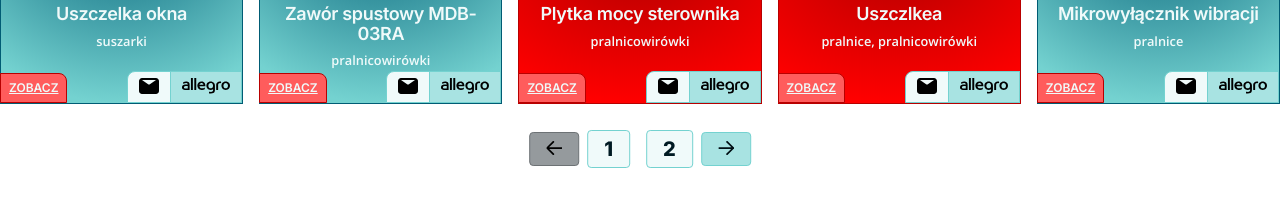
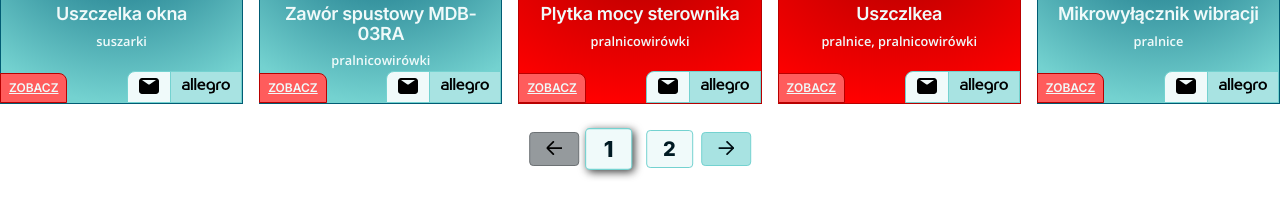
Before and after one commit to krystek77/nextjs-website, a Next.js app: page /czesci-zamienne-pralki-przemyslowe/strona/1 in a window 1280 px wide. Shown: the part 2180-2386 px from the top of the page. Built offline with nearby package versions, Linux system fonts and the light colour scheme; a web font is replaced by a local one.

Commit message:
Highlight active pagination button

```diff
--- a/components/Pagination/Pagination.js
+++ b/components/Pagination/Pagination.js
@@ -28,7 +28,7 @@ function Pagination({ pageNumber, href, page }) {
       {Array.from({ length: pageNumber }).map((_, index) => {
         return index <= COUNT_LINKS - 1 ? (
           <Link key={index} href={`${href}/${index + 1}`} scroll={false}>
-            <a className={styles.pagination__link}>{index + 1}</a>
+            <a className={`${styles.pagination__link} ${page === index + 1 && styles.pagination__link_active}`}>{index + 1}</a>
           </Link>
         ) : null;
       })}
--- a/components/Pagination/Pagination.module.css
+++ b/components/Pagination/Pagination.module.css
@@ -45,3 +45,7 @@
   background-color: var(--light-300);
   border-color: var(--light-500);
 }
+.pagination__link_active {
+  transform: scale(1.1);
+  filter: drop-shadow(2px 2px 4px rgba(0, 0, 0, 0.75));
+}
```
